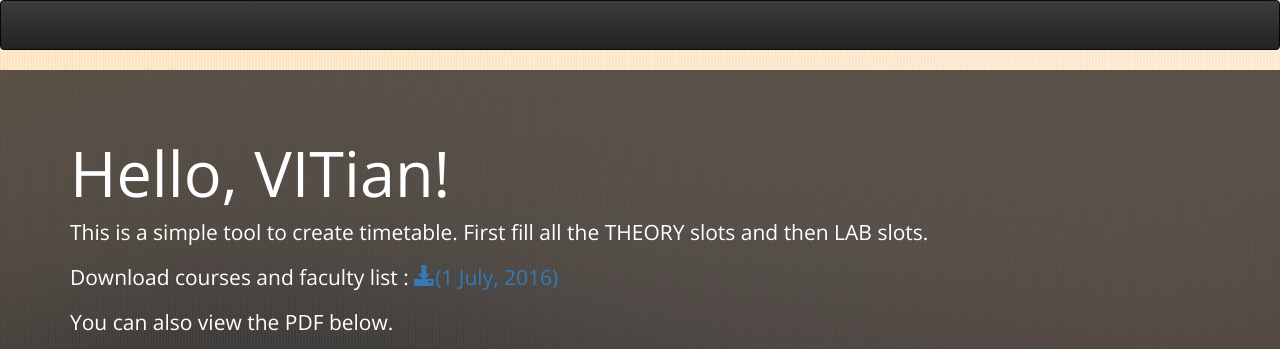
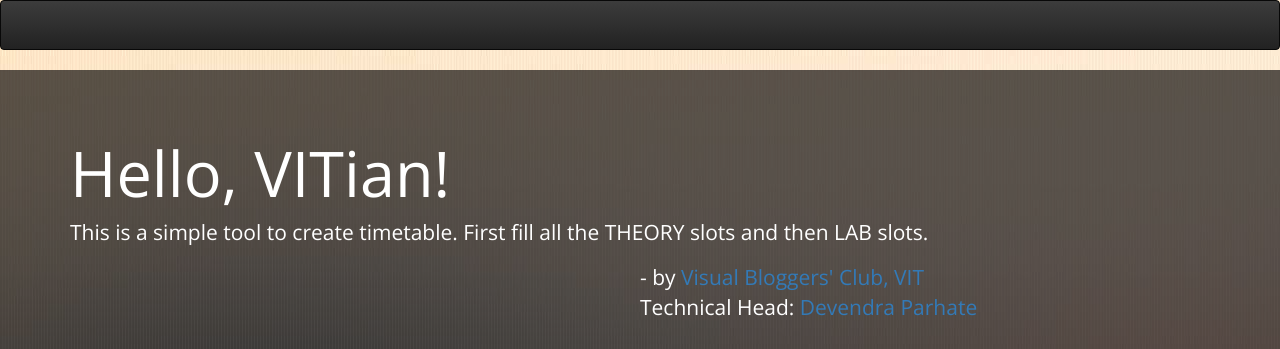
Before and after one commit to devendraap/Time-table-creator, a plain HTML site: page index.html in a window 1280 px wide. Shown: the top 349 px of the page. Drawn offline with nearby package versions, Linux system fonts and the light colour scheme.

```diff
--- a/index.html
+++ b/index.html
@@ -50,8 +50,7 @@
             <div class="container">
                 <h1>Hello, VITian!</h1>
                 <p>This is a simple tool to create timetable. First fill all the THEORY slots and then LAB slots.</p>
-                <p>Download courses and faculty list : <a href="courses.pdf"><span class="glyphicon glyphicon-download-alt"></span>(1 July, 2016)</a></p>
-                <p>You can also view the PDF below. <p>
+
 
                 <p class="col-lg-offset-6">- by <a href="https://www.facebook.com/vbcvit/"> Visual Bloggers' Club, VIT</a> <br> Technical Head: <a href="https://www.facebook.com/devendraparhate">Devendra Parhate  </a></p>
                 <br>
```
